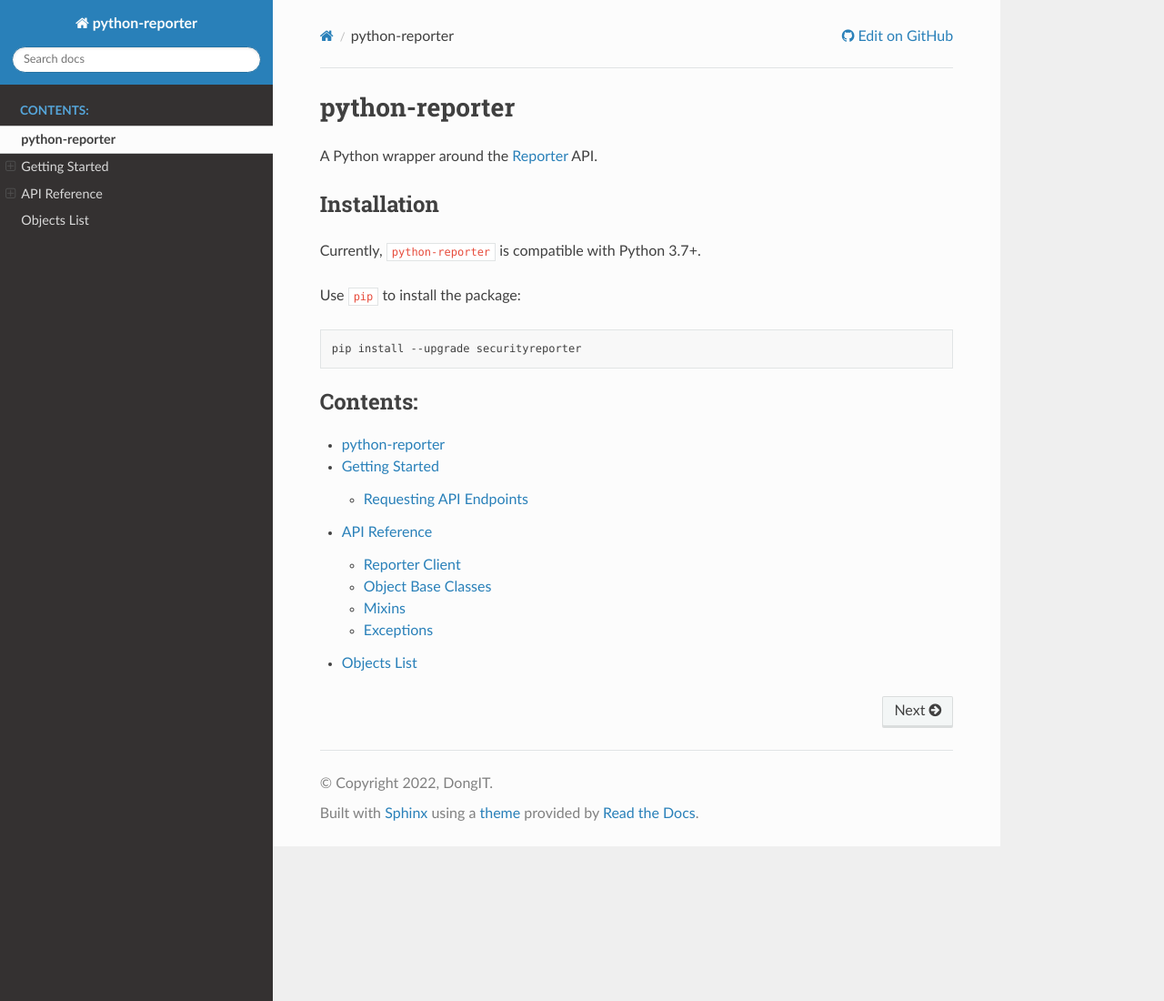
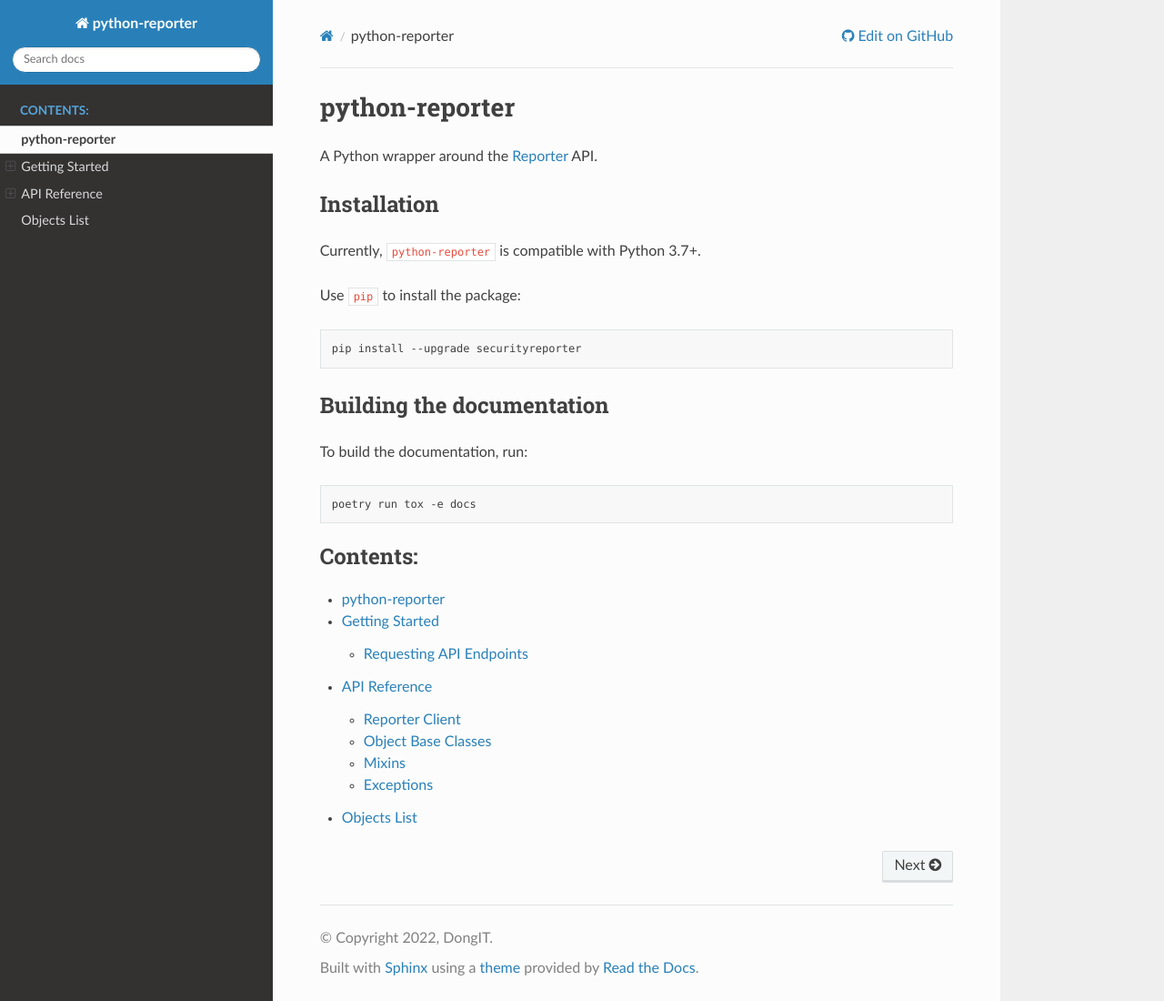
Before and after one commit to dongit-org/python-reporter, a Sphinx documentation site: the page built from docs/index.rst, in a window 1280 px wide and 1100 px high. Shown: the whole window at 91% size. Built offline with Sphinx 7.4.7 and the Read the Docs theme 2.0.0, drawn with Linux system fonts in a browser that asks for light colours.

Commit message:
Add build docs to tox.ini

```diff
--- a/docs/index.rst
+++ b/docs/index.rst
@@ -16,7 +16,14 @@ Use :code:`pip` to install the package:
 
     pip install --upgrade securityreporter
 
+Building the documentation
+--------------------------
 
+To build the documentation, run:
+
+.. code:: bash
+
+    poetry run tox -e docs
 
 .. toctree::
    :maxdepth: 2
--- /dev/null
+++ b/docs/make.py
@@ -0,0 +1,9 @@
+#!/usr/bin/env python3
+
+import platform, os
+
+if platform.system() == "Windows":
+    os.system("make.bat html")
+else:
+    # Assume Unix-based
+    os.system("make html")
```
Also changed, not shown: 1 other file.
